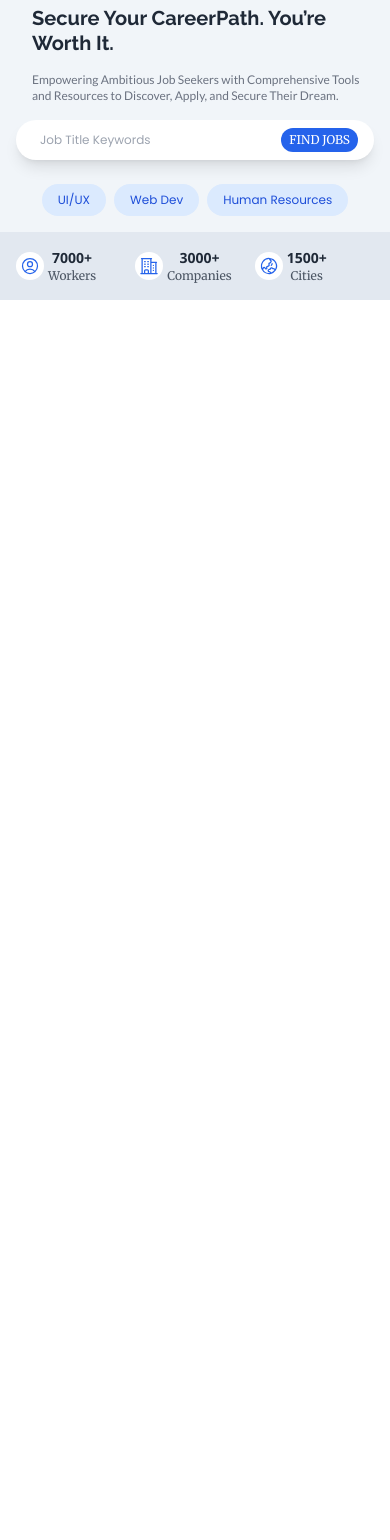
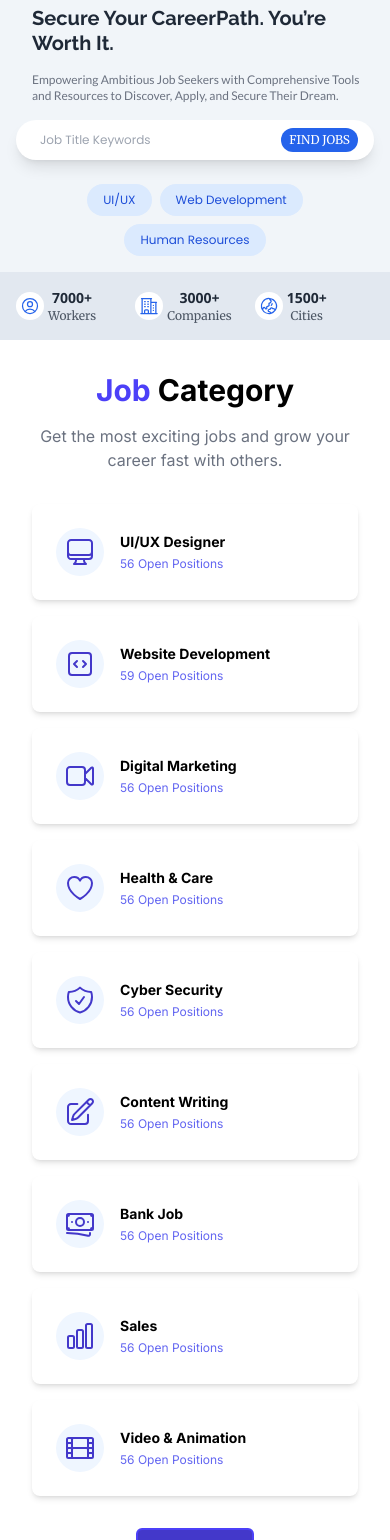
Before and after one commit to Haris-Mohanty/CareerSync, a React (Vite) app in the folder client/: page / in a window 390 px wide. Shown: the part 443-1983 px from the top of the page. Before the commit the page ends 844 px from the top, so only its background shows below. Built offline with nearby package versions, Linux system fonts and the light colour scheme; no server answers.

Commit message:
client- Job category section designed successfully.

```diff
--- a/client/src/Pages/Home.jsx
+++ b/client/src/Pages/Home.jsx
@@ -5,6 +5,7 @@ import { clearUser, setUser } from "@/redux/userSlice";
 import { useEffect } from "react";
 import { useDispatch, useSelector } from "react-redux";
 import { toast } from "sonner";
+import JobCategory from "./JobCategory";
 
 const Home = () => {
   const { user } = useSelector((state) => state.user);
@@ -37,6 +38,7 @@ const Home = () => {
   return (
     <>
       <Hero />
+      <JobCategory />
     </>
   );
 };
--- /dev/null
+++ b/client/src/Pages/JobCategory.jsx
@@ -0,0 +1,66 @@
+import {
+  ComputerDesktopIcon,
+  FilmIcon,
+  ChartBarIcon,
+  CodeBracketSquareIcon,
+  ShieldCheckIcon,
+  PencilSquareIcon,
+  HeartIcon,
+  BanknotesIcon,
+  VideoCameraIcon,
+} from "@heroicons/react/24/outline";
+import { Button } from "../components/ui/button";
+
+const categories = [
+  { title: "UI/UX Designer", icon: ComputerDesktopIcon, positions: 56 },
+  { title: "Website Development", icon: CodeBracketSquareIcon, positions: 59 },
+  { title: "Digital Marketing", icon: VideoCameraIcon, positions: 56 },
+  { title: "Health & Care", icon: HeartIcon, positions: 56 },
+  { title: "Cyber Security", icon: ShieldCheckIcon, positions: 56 },
+  { title: "Content Writing", icon: PencilSquareIcon, positions: 56 },
+  { title: "Bank Job", icon: BanknotesIcon, positions: 56 },
+  { title: "Sales", icon: ChartBarIcon, positions: 56 },
+  { title: "Video & Animation", icon: FilmIcon, positions: 56 },
+];
+
+const JobCategory = () => {
+  return (
+    <section className="container mx-auto py-8">
+      <h2 className="text-3xl md:text-4xl font-bold text-center text-[#4C40F8] mb-4">
+        Job <span className="text-black">Category</span>
+      </h2>
+      <p className="text-center text-gray-500 mb-8">
+        Get the most exciting jobs and grow your career fast with others.
+      </p>
+
+      <div className="grid grid-cols-1 md:grid-cols-3 gap-4">
+        {categories.map((category, index) => (
+          <div
+            key={index}
+            className="bg-white text-black p-6 flex items-center gap-4 rounded-lg shadow-md hover:shadow-xl transition-shadow duration-300 cursor-pointer hover:bg-indigo-700 group"
+          >
+            <div className="p-2 rounded-full bg-blue-50">
+              <category.icon className="h-8 w-8 text-indigo-700" />
+            </div>
+            <div>
+              <h3 className="text-sm md:text-base font-semibold mb-1 group-hover:text-white">
+                {category.title}
+              </h3>
+              <p className="text-xs md:text-sm text-indigo-500 group-hover:text-white">
+                {category.positions} Open Positions
+              </p>
+            </div>
+          </div>
+        ))}
+      </div>
+
+      <div className="flex justify-center mt-8">
+        <Button className="text-[#4C40F8] border-[#4C40F8] border-2 bg-indigo-700 hover:bg-indigo-800 text-white transition duration-300">
+          See More →
+        </Button>
+      </div>
+    </section>
+  );
+};
+
+export default JobCategory;
--- a/client/src/components/Hero.jsx
+++ b/client/src/components/Hero.jsx
@@ -8,8 +8,15 @@ import { Avatar, AvatarFallback, AvatarImage } from "./ui/avatar";
 import user1 from "@/assets/user1.jpg";
 import user2 from "@/assets/user2.jpg";
 import user3 from "@/assets/user3.jpg";
+import { useState } from "react";
 
 const Hero = () => {
+  const [searchTerm, setSearchTerm] = useState("");
+
+  const handlePopularSearch = (term) => {
+    setSearchTerm(term);
+  };
+
   return (
     <>
       <section className="bg-slate-100 pt-8 md:p-1 mt-24 md:mt-1">
@@ -57,6 +64,8 @@ const Hero = () => {
             <div className="flex items-center justify-center lg:justify-start bg-white rounded-full shadow-lg px-4 py-1 md:py-3 mb-6">
               <input
                 type="text"
+                value={searchTerm}
+                onChange={(e) => setSearchTerm(e.target.value)}
                 placeholder="Job Title Keywords"
                 className="flex-grow text-xs md:text-base p-2 text-gray-600 focus:outline-none font-poppins"
               />
@@ -67,13 +76,22 @@ const Hero = () => {
 
             {/* Popular Search Section */}
             <div className="flex flex-wrap gap-2 justify-center md:justify-start font-poppins font-medium text-xs md:text-base mb-4 md:mb-0">
-              <span className="bg-blue-100 text-blue-700 px-4 py-2 rounded-full cursor-pointer hover:bg-blue-200">
+              <span
+                onClick={() => handlePopularSearch("UI/UX")}
+                className="bg-blue-100 text-blue-700 px-4 py-2 rounded-full cursor-pointer hover:bg-blue-200"
+              >
                 UI/UX
               </span>
-              <span className="bg-blue-100 text-blue-700 px-4 py-2 rounded-full cursor-pointer hover:bg-blue-200">
-                Web Dev
+              <span
+                onClick={() => handlePopularSearch("Web Development")}
+                className="bg-blue-100 text-blue-700 px-4 py-2 rounded-full cursor-pointer hover:bg-blue-200"
+              >
+                Web Development
               </span>
-              <span className="bg-blue-100 text-blue-700 px-4 py-2 rounded-full cursor-pointer hover:bg-blue-200">
+              <span
+                onClick={() => handlePopularSearch("Human Resources")}
+                className="bg-blue-100 text-blue-700 px-4 py-2 rounded-full cursor-pointer hover:bg-blue-200"
+              >
                 Human Resources
               </span>
             </div>
@@ -91,7 +109,9 @@ const Hero = () => {
             <p className="text-sm md:text-2xl font-bold text-gray-800 font-openSans">
               7000+
             </p>
-            <p className="text-gray-600 text-xs md:text-sm font-merriweather">Workers</p>
+            <p className="text-gray-600 text-xs md:text-sm font-merriweather">
+              Workers
+            </p>
           </div>
         </div>
         <div className="flex items-center w-full md:w-auto">
@@ -102,7 +122,9 @@ const Hero = () => {
             <p className="text-sm md:text-2xl font-bold text-gray-800 font-openSans">
               3000+
             </p>
-            <p className="text-gray-600 text-xs md:text-sm font-merriweather">Companies</p>
+            <p className="text-gray-600 text-xs md:text-sm font-merriweather">
+              Companies
+            </p>
           </div>
         </div>
         <div className="flex items-center w-full md:w-auto">
@@ -113,7 +135,9 @@ const Hero = () => {
             <p className="text-sm md:text-2xl font-bold text-gray-800 font-openSans">
               1500+
             </p>
-            <p className="text-gray-600 text-xs md:text-sm font-merriweather">Cities</p>
+            <p className="text-gray-600 text-xs md:text-sm font-merriweather">
+              Cities
+            </p>
           </div>
         </div>
       </div>
--- /dev/null
+++ b/client/src/components/ui/card.jsx
@@ -0,0 +1,50 @@
+import * as React from "react"
+
+import { cn } from "@/lib/utils"
+
+const Card = React.forwardRef(({ className, ...props }, ref) => (
+  <div
+    ref={ref}
+    className={cn("rounded-lg border bg-card text-card-foreground shadow-sm", className)}
+    {...props} />
+))
+Card.displayName = "Card"
+
+const CardHeader = React.forwardRef(({ className, ...props }, ref) => (
+  <div
+    ref={ref}
+    className={cn("flex flex-col space-y-1.5 p-6", className)}
+    {...props} />
+))
+CardHeader.displayName = "CardHeader"
+
+const CardTitle = React.forwardRef(({ className, ...props }, ref) => (
+  <h3
+    ref={ref}
+    className={cn("text-2xl font-semibold leading-none tracking-tight", className)}
+    {...props} />
+))
+CardTitle.displayName = "CardTitle"
+
+const CardDescription = React.forwardRef(({ className, ...props }, ref) => (
+  <p
+    ref={ref}
+    className={cn("text-sm text-muted-foreground", className)}
+    {...props} />
+))
+CardDescription.displayName = "CardDescription"
+
+const CardContent = React.forwardRef(({ className, ...props }, ref) => (
+  <div ref={ref} className={cn("p-6 pt-0", className)} {...props} />
+))
+CardContent.displayName = "CardContent"
+
+const CardFooter = React.forwardRef(({ className, ...props }, ref) => (
+  <div
+    ref={ref}
+    className={cn("flex items-center p-6 pt-0", className)}
+    {...props} />
+))
+CardFooter.displayName = "CardFooter"
+
+export { Card, CardHeader, CardFooter, CardTitle, CardDescription, CardContent }
```
